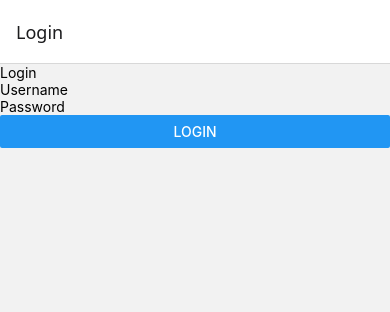
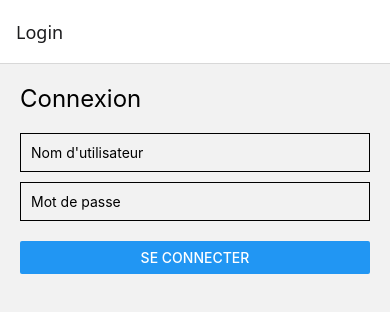
Before and after one commit to vvshadow/hpmobileyz, a React Native app: screen / in a window 390 px wide. Shown: the top 312 px of the page. Built offline with nearby package versions, Linux system fonts and the light colour scheme.

Commit message:
feat: connexion avec JWT à fix encore

```diff
--- a/screens/LoginScreen.js
+++ b/screens/LoginScreen.js
@@ -1,29 +1,66 @@
-// screens/LoginScreen.js
 import React, { useState } from 'react';
-import { View, Text, TextInput, Button } from 'react-native';
+import { View, Text, TextInput, Button, Alert } from 'react-native';
 import axios from 'axios';
 import AsyncStorage from '@react-native-async-storage/async-storage';
+
+const API_URL = 'http://192.168.1.117:3000'; // Remplacer par votre IP locale
 
 const LoginScreen = ({ setIsAuthenticated }) => {
   const [username, setUsername] = useState('');
   const [password, setPassword] = useState('');
+  const [isLoading, setIsLoading] = useState(false);
 
   const handleLogin = async () => {
+    if (!username || !password) {
+      Alert.alert('Erreur', 'Veuillez remplir tous les champs');
+      return;
+    }
+
+    setIsLoading(true);
+
     try {
-      const response = await axios.post('http://localhost:3000/login', { username, password });
+      const response = await axios.post(`${API_URL}/login`, {
+        username,
+        password
+      });
+
       await AsyncStorage.setItem('token', response.data.token);
       setIsAuthenticated(true);
     } catch (error) {
-      console.error(error);
+      let errorMessage = 'Erreur de connexion';
+      if (error.response) {
+        errorMessage = error.response.data.error || errorMessage;
+      } else if (error.request) {
+        errorMessage = 'Le serveur ne répond pas';
+      }
+      Alert.alert('Erreur', errorMessage);
+    } finally {
+      setIsLoading(false);
     }
   };
 
   return (
-    <View>
-      <Text>Login</Text>
-      <TextInput placeholder="Username" value={username} onChangeText={setUsername} />
-      <TextInput placeholder="Password" value={password} secureTextEntry onChangeText={setPassword} />
-      <Button title="Login" onPress={handleLogin} />
+    <View style={{ padding: 20 }}>
+      <Text style={{ fontSize: 24, marginBottom: 20 }}>Connexion</Text>
+      <TextInput
+        placeholder="Nom d'utilisateur"
+        value={username}
+        onChangeText={setUsername}
+        style={{ marginBottom: 10, padding: 10, borderWidth: 1 }}
+        autoCapitalize="none"
+      />
+      <TextInput
+        placeholder="Mot de passe"
+        value={password}
+        secureTextEntry
+        onChangeText={setPassword}
+        style={{ marginBottom: 20, padding: 10, borderWidth: 1 }}
+      />
+      <Button
+        title={isLoading ? 'Chargement...' : 'Se connecter'}
+        onPress={handleLogin}
+        disabled={isLoading}
+      />
     </View>
   );
 };
```
Also changed, not shown: 1 other file (tests, documents, lock files or other folders).
